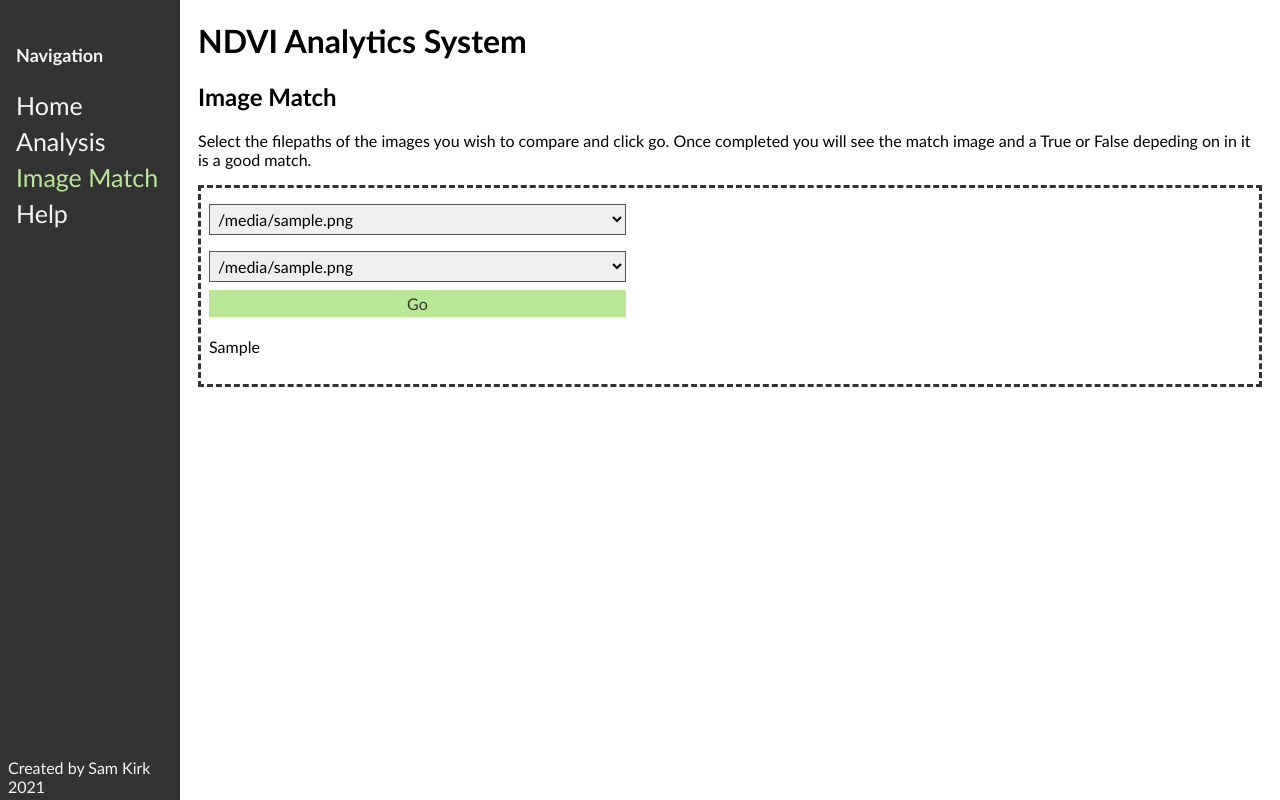
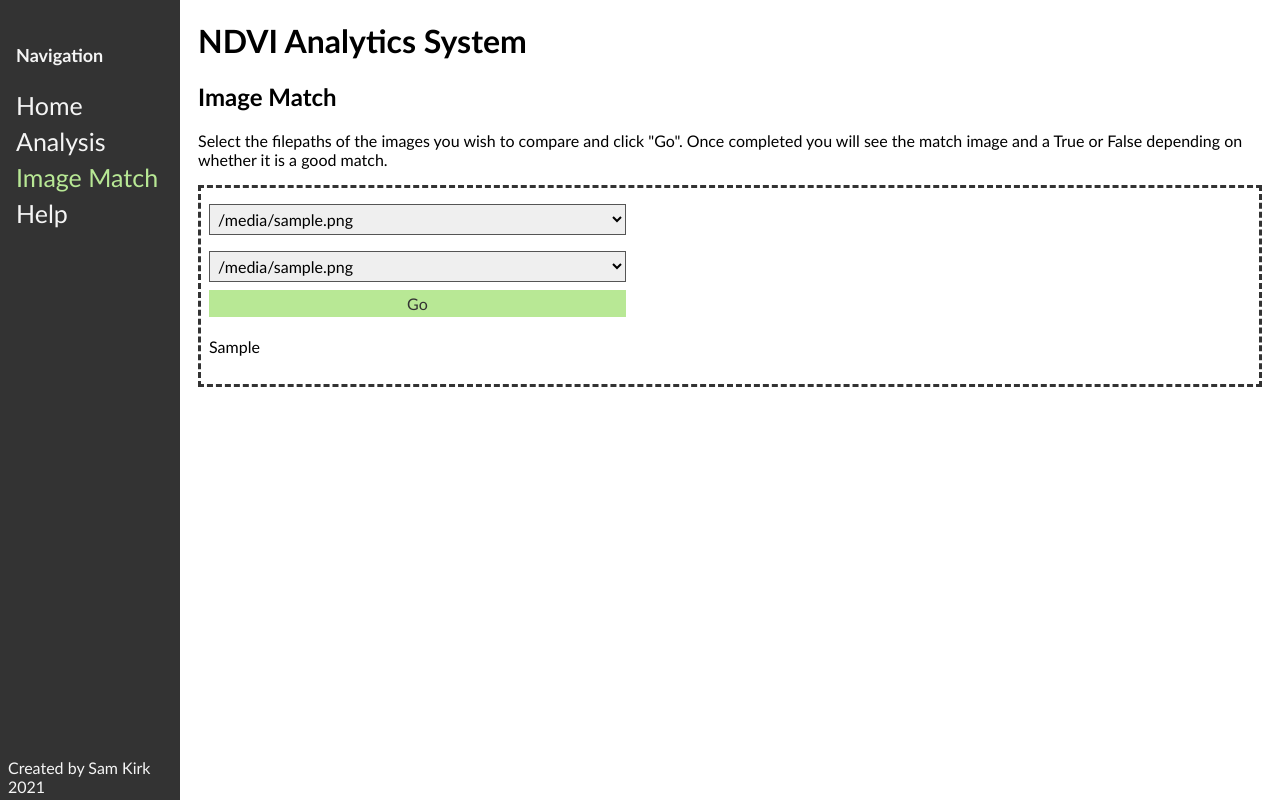
Before and after one commit to sam-kirk/DSP-RPi, a Flask app: template web_host/templates/image_match.html in a window 1280 px wide. Run offline with Flask 2, Linux system fonts and the light colour scheme; the template is opened without the code that fills it: most values are stand-ins (such as "Sample title", 1, 10 or a date in 2020).

Commit message:
Spell check

```diff
--- a/web_host/templates/analysis.html
+++ b/web_host/templates/analysis.html
@@ -24,7 +24,7 @@
         <h1>NDVI Analytics System</h1>
         <h2>Analysis</h2>
         <p>
-            Select the filepath of the image you wish to analyse and click "Go". Once completed you will see all the processed and analysed images labelled and with their respective save loaction. For information on interpreting the results go to the <a href="help">Help</a> page
+            Select the filepath of the image you wish to analyse and click "Go". Once completed you will see all the processed and analysed images labelled and with their respective save location. For information on interpreting the results go to the <a href="help">Help</a> page.
         </p>
         <div class="function">
             <div class="inputs">
--- a/web_host/templates/home.html
+++ b/web_host/templates/home.html
@@ -35,6 +35,11 @@
                     Head to the <a href="analysis">Analysis</a> page to assess the health of green plants present in your photographs.
                 </p>
                 <p>
+
+                    The <a href="image_match">Image Match</a> page allows you to establish if two different pictures have captured the same area of land.
+
+                </p>
+                <p>
                     For more information and guidance for using this website see the <a href="help">Help</a> page.
                 </p>
                 <p>
--- a/web_host/templates/image_match.html
+++ b/web_host/templates/image_match.html
@@ -25,9 +25,9 @@
         <h2>Image Match</h2>
 
         <p>
-            Select the filepaths of the images you wish to compare and click go.
+            Select the filepaths of the images you wish to compare and click "Go".
 
-            Once completed you will see the match image and a True or False depeding on in it is a good match.
+            Once completed you will see the match image and a True or False depending on whether it is a good match.
         </p>
         <div class="function">
             <div class="inputs">
```
